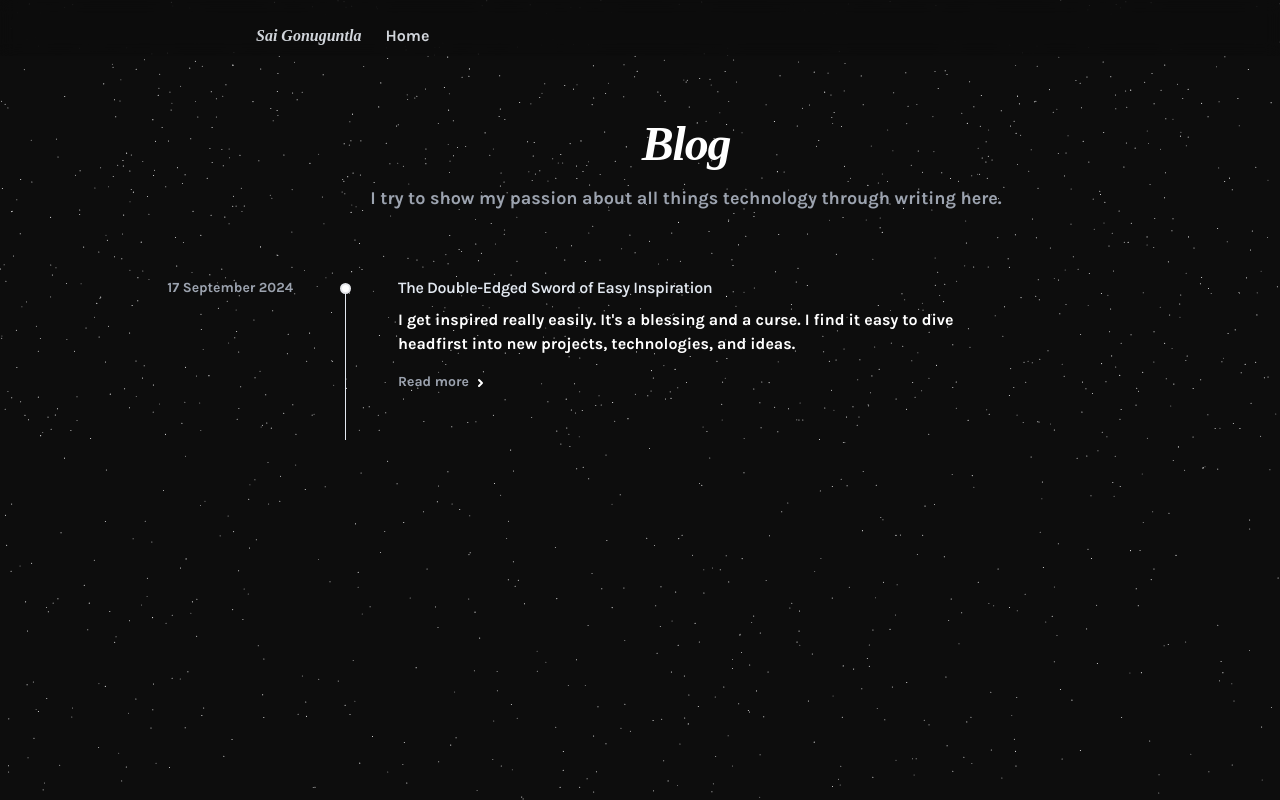
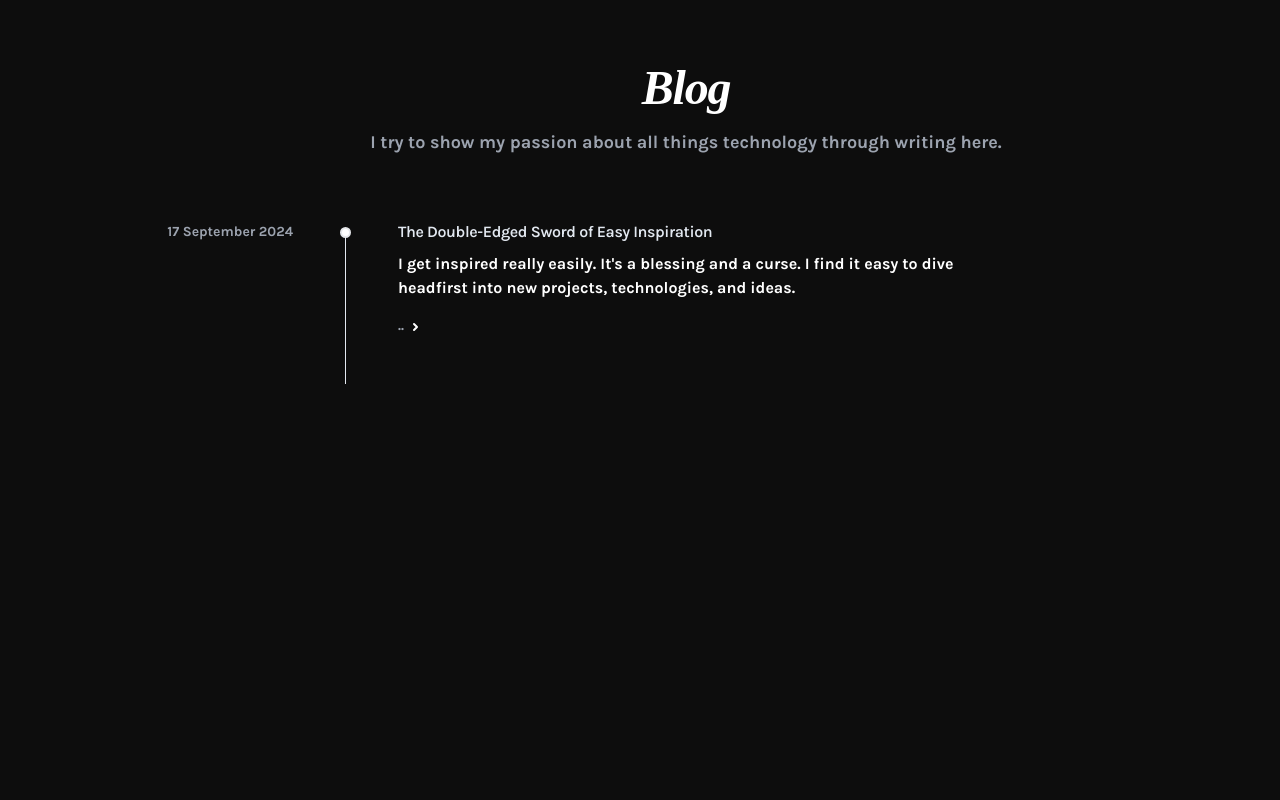
Before and after one commit to saigonu/blog, a Next.js app: page / in a window 1280 px wide. Built offline with nearby package versions, Linux system fonts and the light colour scheme.

Commit message:
Update work

```diff
--- a/src/app/_components/header.tsx
+++ b/src/app/_components/header.tsx
@@ -7,7 +7,7 @@ export default function Header() {
   return (
     <header className="sticky top-0 z-50 w-full border-border/40 bg-background/95 backdrop-blur supports-[backdrop-filter]:bg-background/60">
       <div className="container flex h-14 max-w-screen-2xl items-center">
-        <Nav />
+        {/* <Nav /> */}
       </div>
     </header>
   );
--- a/src/app/_components/icons.tsx
+++ b/src/app/_components/icons.tsx
@@ -1,4 +1,4 @@
-type IconProps = React.HTMLAttributes<SVGElement>
+type IconProps = React.HTMLAttributes<SVGElement>;
 
 export const Icons = {
   gitHub: (props: IconProps) => (
@@ -10,10 +10,7 @@ export const Icons = {
     </svg>
   ),
   dot: (props: IconProps) => (
-    <svg
-      viewBox="0 0 9 9"
-      {...props}
-    >
+    <svg viewBox="0 0 9 9" {...props}>
       <circle
         cx="4.5"
         cy="4.5"
@@ -38,5 +35,20 @@ export const Icons = {
     >
       <path d="M0 0L3 3L0 6"></path>
     </svg>
-  )
-}
+  ),
+  leftArrow: (props: IconProps) => (
+    <svg
+      width="3"
+      height="6"
+      viewBox="0 0 3 6"
+      fill="none"
+      stroke="currentColor"
+      strokeWidth="2"
+      strokeLinecap="round"
+      strokeLinejoin="round"
+      {...props}
+    >
+      <path d="M3 0L0 3L3 6"></path>
+    </svg>
+  ),
+};
--- a/src/app/_components/nav.tsx
+++ b/src/app/_components/nav.tsx
@@ -1,10 +1,12 @@
 import { AnimatePresence, motion } from "framer-motion";
 import Link from "next/link";
+import { usePathname } from "next/navigation"; // Correct hook for App Router
 import { useState, useEffect } from "react";
 
 const Nav = () => {
   const [mobileMenuOpen, setMenuOpen] = useState(false);
   const [scrollY, setScrollY] = useState(0);
+  const pathname = usePathname(); // Get current path
 
   const toggleMenu = () => {
     setMenuOpen((old) => !old);
@@ -33,15 +35,22 @@ const Nav = () => {
         {/* Navbar links */}
         <div className="flex flex-row items-center justify-between w-full">
           <div className="flex flex-row items-center gap-6">
-            <Link
+            {/* <Link
               href="https://saig.vercel.app/"
               className="text-gray-300 hover:text-white italic font-instrument"
             >
               Sai Gonuguntla
-            </Link>
-            <Link href="/" className="text-gray-300 hover:text-white">
+            </Link> */}
+            {/* <Link
+              href="/"
+              className={`${
+                pathname === "/"
+                  ? "text-white"
+                  : "text-gray-300 hover:text-white"
+              }`}
+            >
               Home
-            </Link>
+            </Link> */}
           </div>
         </div>
       </motion.div>
--- a/src/app/_components/post-preview.tsx
+++ b/src/app/_components/post-preview.tsx
@@ -9,12 +9,7 @@ type Props = {
   slug: string;
 };
 
-export function PostPreview({
-  title,
-  date,
-  excerpt,
-  slug,
-}: Props) {
+export function PostPreview({ title, date, excerpt, slug }: Props) {
   return (
     <article key={slug} className="relative group">
       <div className="absolute -inset-y-2.5 -inset-x-4 md:-inset-y-4 md:-inset-x-6 sm:rounded-2xl group-hover:bg-black/10" />
@@ -23,12 +18,12 @@ export function PostPreview({
         <h3 className="text-base font-semibold tracking-tight text-slate-200 pt-8 lg:pt-0">
           {title}
         </h3>
-        <div
-          className="mt-2 mb-4 prose prose-slate prose-a:relative prose-a:z-10 line-clamp-2"
-        >{excerpt}</div>
+        <div className="mt-2 mb-4 prose prose-slate prose-a:relative prose-a:z-10 line-clamp-2">
+          {excerpt}
+        </div>
         <dl className="absolute left-0 top-0 lg:left-auto lg:right-full lg:mr-[calc(6.5rem+1px)]">
           <dt className="sr-only">Date</dt>
-          <dd className='whitespace-nowrap text-sm leading-6 text-gray-400'>
+          <dd className="whitespace-nowrap text-sm leading-6 text-gray-400">
             <DateFormatter dateString={date} />
           </dd>
         </dl>
@@ -39,7 +34,7 @@ export function PostPreview({
       >
         <span className="absolute -inset-y-2.5 -inset-x-4 md:-inset-y-4 md:-inset-x-6 sm:rounded-2xl" />
         <span className="relative text-gray-400">
-          Read more<span className="sr-only">, {title}</span>
+          ..<span className="sr-only">, {title}</span>
         </span>
         <Icons.rightArrow className="relative mt-px overflow-visible ml-2.5" />
       </Link>
--- a/src/app/layout.tsx
+++ b/src/app/layout.tsx
@@ -57,29 +57,6 @@ export default function RootLayout({
       </head>
       <body>
         <div className="relative min-h-screen">
-          {/* Stars Background */}
-          <StarsBackground
-            starDensity={0.001}
-            allStarsTwinkle={true}
-            twinkleProbability={0.7}
-            minTwinkleSpeed={0.5}
-            maxTwinkleSpeed={1}
-            className="absolute inset-0 z-0"
-          />
-
-          {/* Shooting Stars Background */}
-          <ShootingStars
-            minSpeed={10}
-            maxSpeed={30}
-            minDelay={1200}
-            maxDelay={4200}
-            starColor="#FFFFFF"
-            trailColor="#FFFFFF"
-            starWidth={10}
-            starHeight={1}
-            className="absolute inset-0 z-10"
-          />
-
           {/* Page Content */}
           <div className="relative z-20">{children}</div>
         </div>
--- a/src/app/page.tsx
+++ b/src/app/page.tsx
@@ -10,30 +10,7 @@ export default function Index() {
 
   return (
     <main>
-      {/* Stars Background */}
-      <StarsBackground
-        starDensity={0.001}
-        allStarsTwinkle={true}
-        twinkleProbability={0.7}
-        minTwinkleSpeed={0.5}
-        maxTwinkleSpeed={1}
-        className="absolute inset-0 z-0"
-      />
-
-      {/* Shooting Stars Background */}
-      <ShootingStars
-        minSpeed={10}
-        maxSpeed={30}
-        minDelay={1200}
-        maxDelay={4200}
-        starColor="#FFFFFF"
-        trailColor="#FFFFFF"
-        starWidth={10}
-        starHeight={1}
-        className="absolute inset-0 z-10"
-      />
-
-      <Header />
+      {/* <Header /> */}
       <Container>
         {/* Main message */}
         <div className="py-16 sm:text-center relative z-20">
--- a/src/app/posts/[slug]/page.tsx
+++ b/src/app/posts/[slug]/page.tsx
@@ -7,6 +7,7 @@ import Header from "@/app/_components/header";
 import { PostBody } from "@/app/_components/post-body";
 import { PostHeader } from "@/app/_components/post-header";
 import Link from "next/link";
+import { Icons } from "@/app/_components/icons";
 
 export default async function Post({ params }: Params) {
   const post = getPostBySlug(params.slug);
@@ -19,14 +20,15 @@ export default async function Post({ params }: Params) {
 
   return (
     <main>
-      <Header />
+      {/* <Header /> */}
       <Container>
         <div className="grid grid-cols-5 gap-6 md:gap-12 pt-32">
           {/* left sidebar */}
           <div className="col-span-5 md:col-span-1">
             <div className="pt-8">
-              <Link href="/">
-                <p className="text-sm text-gray-400">← ../</p>
+              <Link href="/" className="flex items-center">
+                <Icons.leftArrow className="relative mt-px overflow-visible mr-2.5" />
+                <p className="text-sm text-gray-400">..</p>
               </Link>
             </div>
           </div>
```
